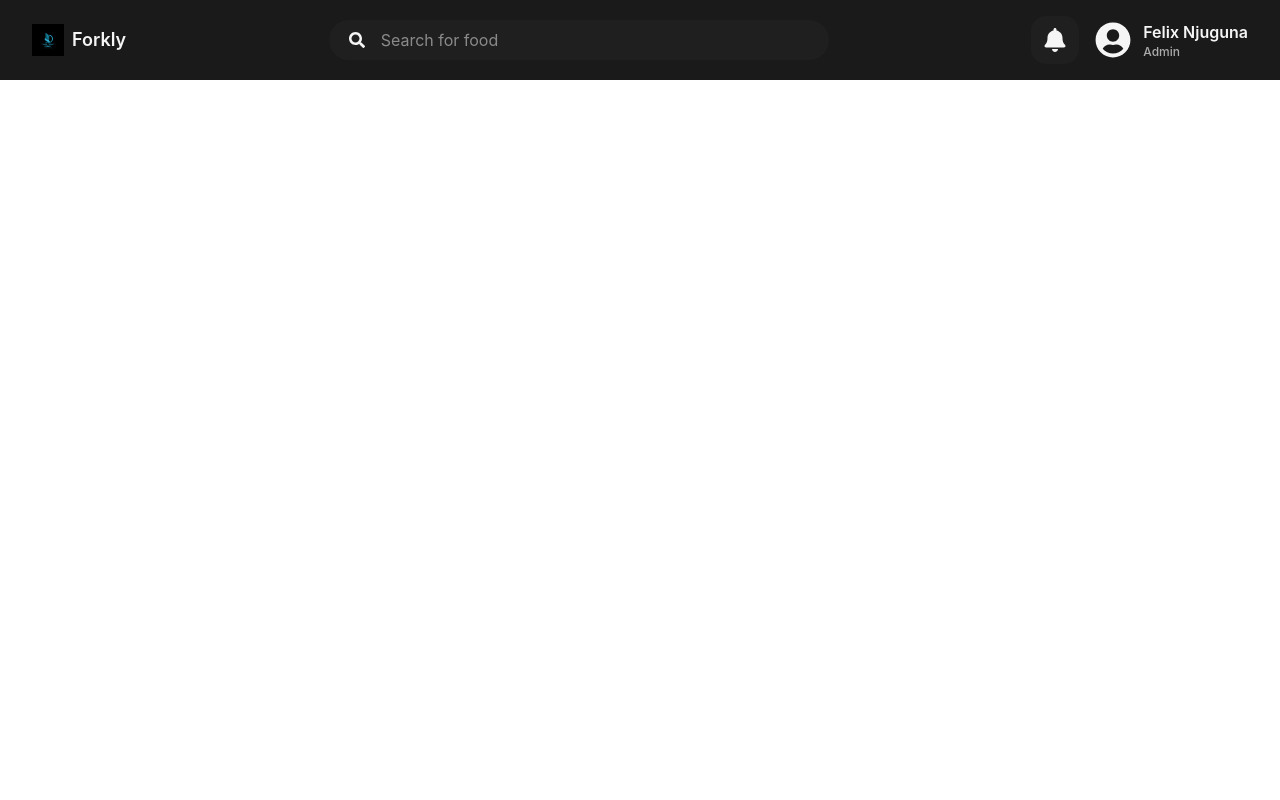
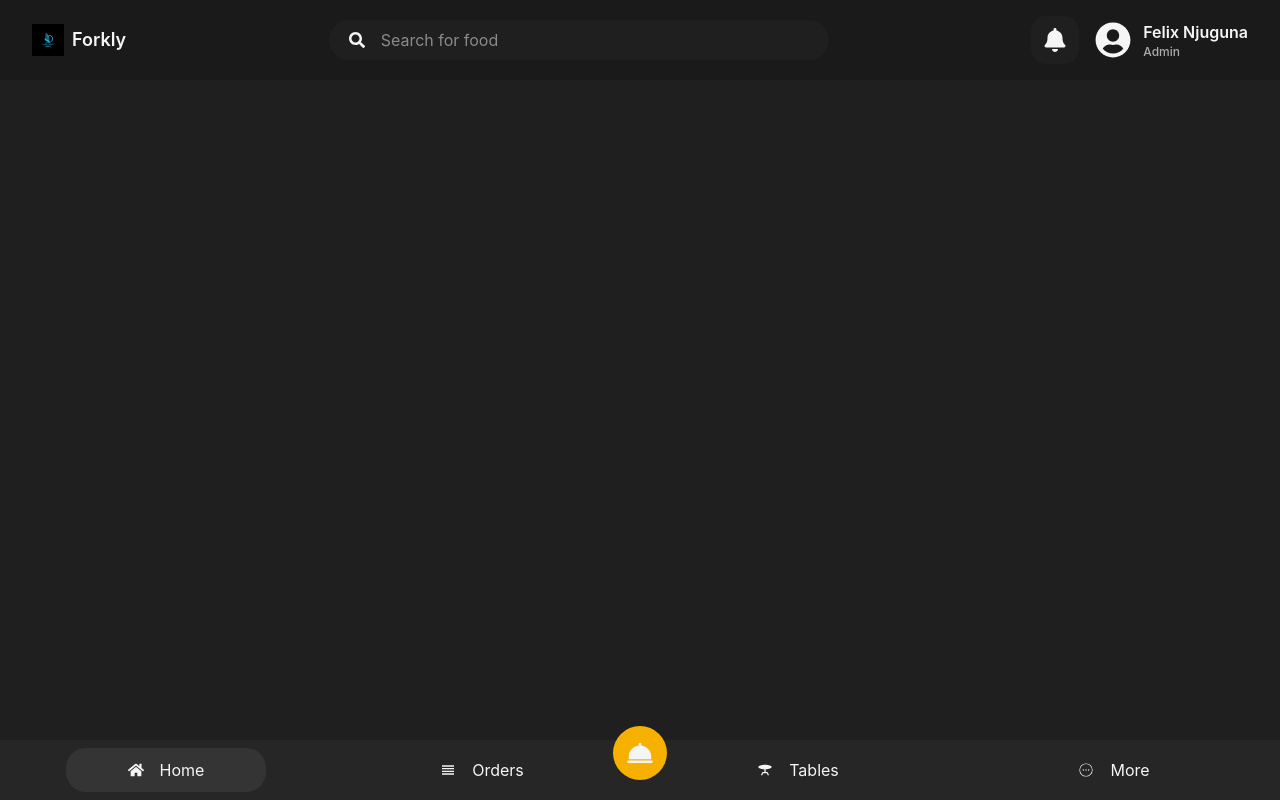
Before and after one commit to FlxBot001/pos_system, a React (Vite) app: page /tables in a window 1280 px wide. Built offline with nearby package versions, Linux system fonts and the light colour scheme.

Commit message:
Updated Tables page for the router navigation

```diff
--- a/src/App.jsx
+++ b/src/App.jsx
@@ -1,6 +1,7 @@
 import { BrowserRouter as Router, Routes, Route } from 'react-router-dom';
 import {Home, Auth, Orders} from './pages';
 import Header from './components/Header';
+import Tables from './pages/Tables';
 
 function App() {
   return (
@@ -11,6 +12,7 @@ function App() {
           <Route path="/" element={<Home />} />
           <Route path="/auth" element={<Auth />} />
           <Route path="/orders" element={<Orders />} />
+          <Route path="/tables" element={<Tables />} />
         </Routes>
       </Router>
     </>
--- a/src/pages/Orders.jsx
+++ b/src/pages/Orders.jsx
@@ -1,8 +1,12 @@
 import React from 'react'
+import BottomNav from '../components/BottomNav'
 
 const Orders = () => {
   return (
-    <div>Orders</div>
+    <section className='bg-[#1f1f1f] h-[calc(100vh-5rem)] overflow-hidden flex gap-3"'>
+      {/* Bottom Nav */}
+      <BottomNav />
+    </section>
   )
 }
 
--- a/src/pages/Tables.jsx
+++ b/src/pages/Tables.jsx
@@ -1,8 +1,12 @@
 import React from 'react'
+import BottomNav from '../components/BottomNav'
 
 const Tables = () => {
   return (
-    <div>Tables</div>
+    <section className='bg-[#1f1f1f] h-[calc(100vh-5rem)] overflow-hidden flex gap-3"'>
+      {/* Bottom Nav */}
+      <BottomNav />
+    </section>
   )
 }
 
```
